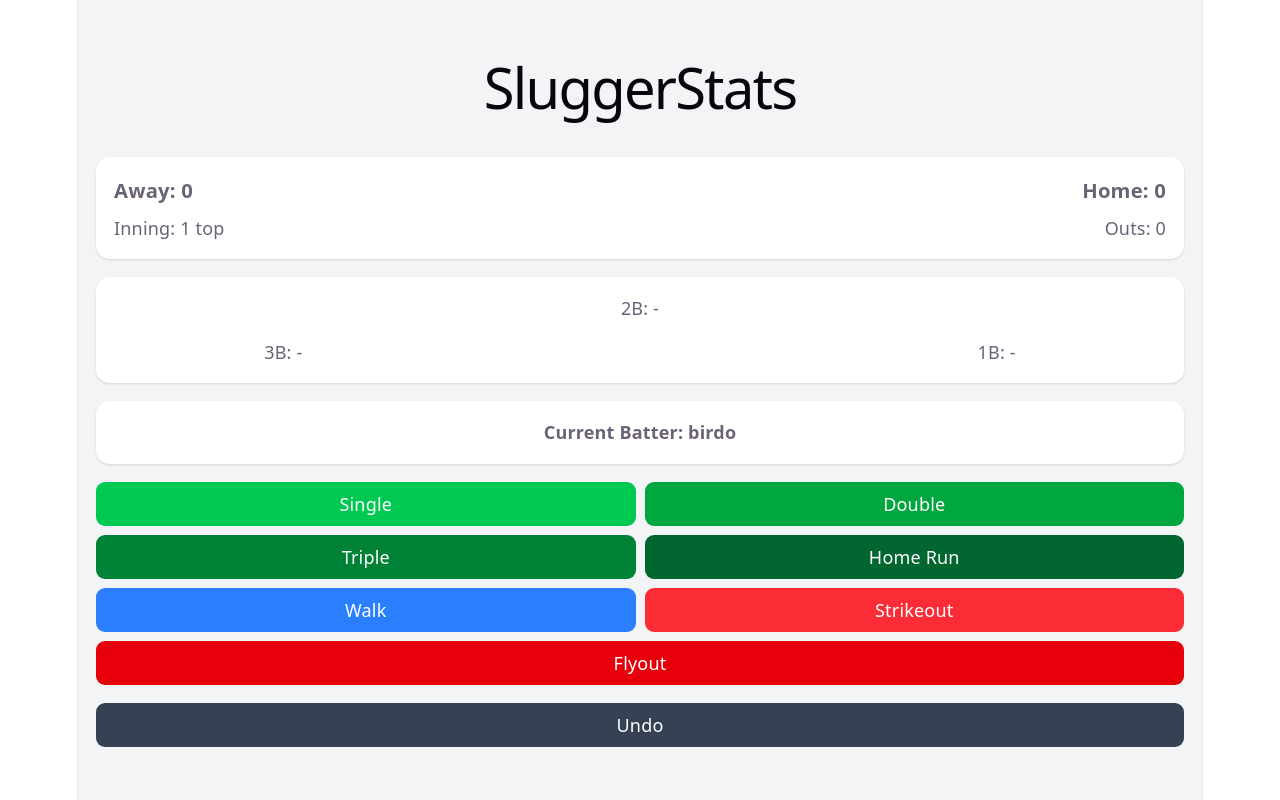
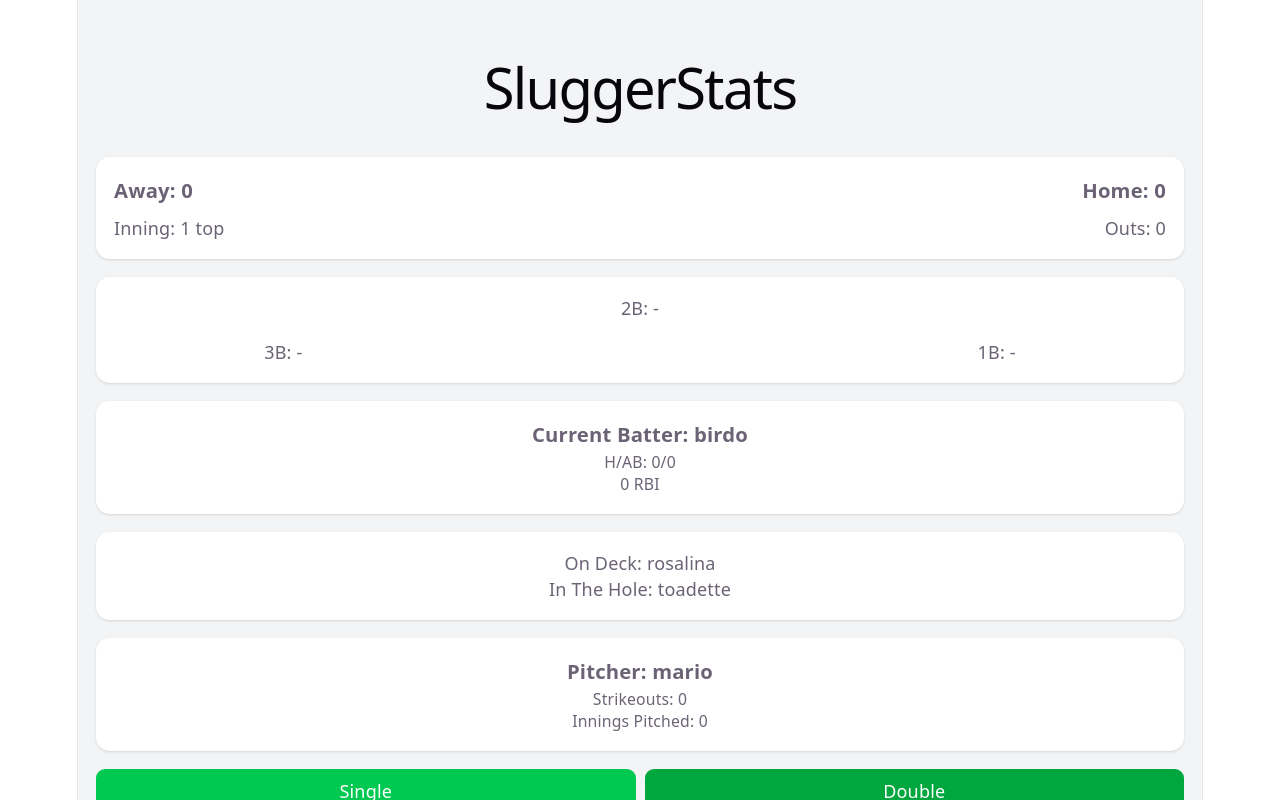
Before and after one commit to lukesantos34/SluggersStats, a React (Vite) app: page / in a window 1280 px wide. Shown: the top 800 px of the page. Built offline with nearby package versions, Linux system fonts and the light colour scheme.

Commit message:
add gamestate stats

```diff
--- a/src/App.tsx
+++ b/src/App.tsx
@@ -76,10 +76,65 @@ export default function App() {
       </div>
 
       {/* Current Batter */}
-      <div className="bg-white rounded-xl shadow p-4">
-        <p className="font-semibold">
+      <div className="bg-white rounded-xl shadow p-4 space-y-2">
+        <p className="font-semibold text-lg">
           Current Batter: {currentBatter}
         </p>
+
+        <div className="text-sm">
+          <p>
+            H/AB: {gameState.playerStats[currentBatter].hits}/{gameState.playerStats[currentBatter].atBats}
+          </p>
+          <p>
+            {gameState.playerStats[currentBatter].rbis} RBI
+          </p>
+        </div>
+      </div>
+
+      {/* On Deck / In The Hole */}
+      <div className="bg-white rounded-xl shadow p-4">
+        <p className="font-medium">
+          On Deck: {
+            lineup[(battingIndex + 1) % lineup.length]
+          }
+        </p>
+        <p className="font-medium">
+          In The Hole: {
+            lineup[(battingIndex + 2) % lineup.length]
+          }
+        </p>
+      </div>
+
+      {/* Current Pitcher */}
+      <div className="bg-white rounded-xl shadow p-4 space-y-2">
+        <p className="font-semibold text-lg">
+          Pitcher: {
+            isTop
+              ? gameState.pitcherHome
+              : gameState.pitcherAway
+          }
+        </p>
+
+        <div className="text-sm">
+          <p>
+            Strikeouts: {
+              gameState.playerStats[
+                isTop
+                  ? gameState.pitcherHome
+                  : gameState.pitcherAway
+              ].strikeoutsPitched
+            }
+          </p>
+          <p>
+            Innings Pitched: {
+              gameState.playerStats[
+                isTop
+                  ? gameState.pitcherHome
+                  : gameState.pitcherAway
+              ].inningsPitched
+            }
+          </p>
+        </div>
       </div>
 
       {/* Controls */}
--- a/src/engine/createInitialGameState.ts
+++ b/src/engine/createInitialGameState.ts
@@ -71,6 +71,5 @@ export function createInitialGameState(): GameState {
 
     playerStats,
 
-    history: [],
   }
 }
```
